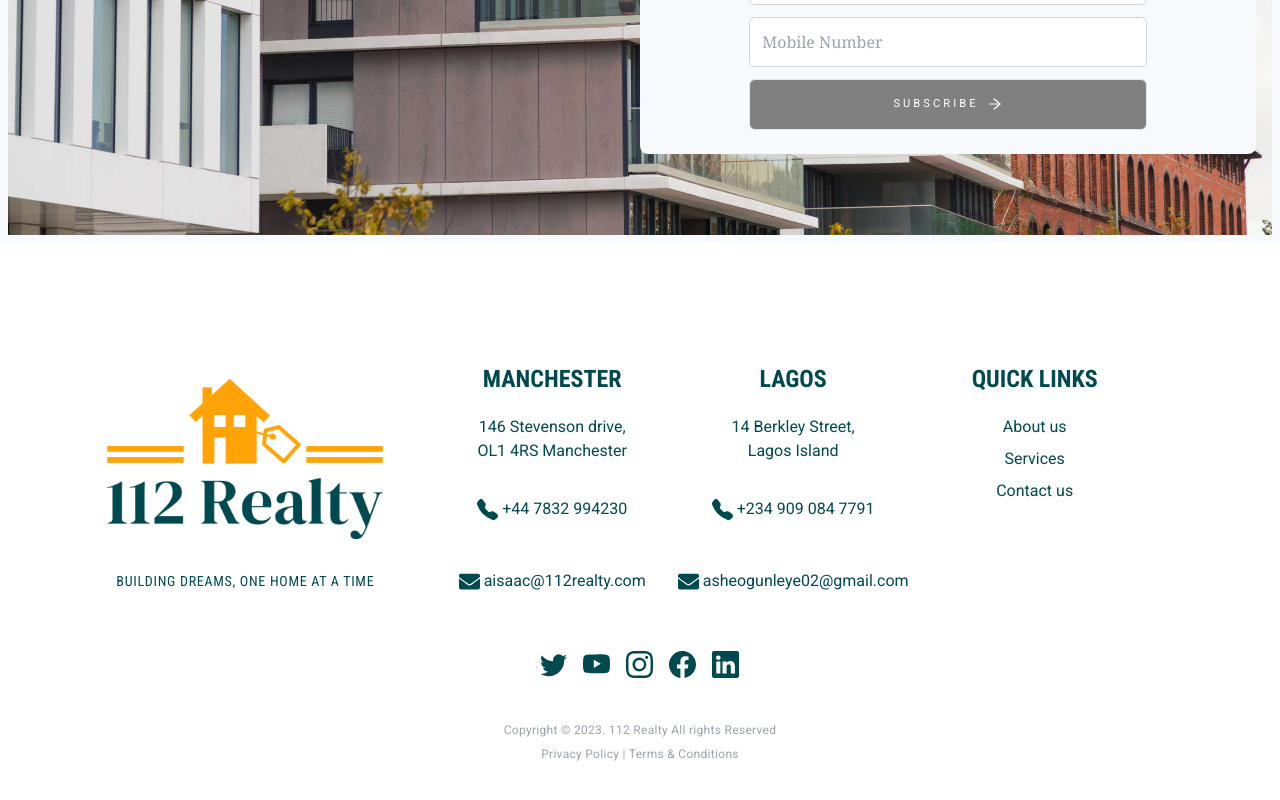
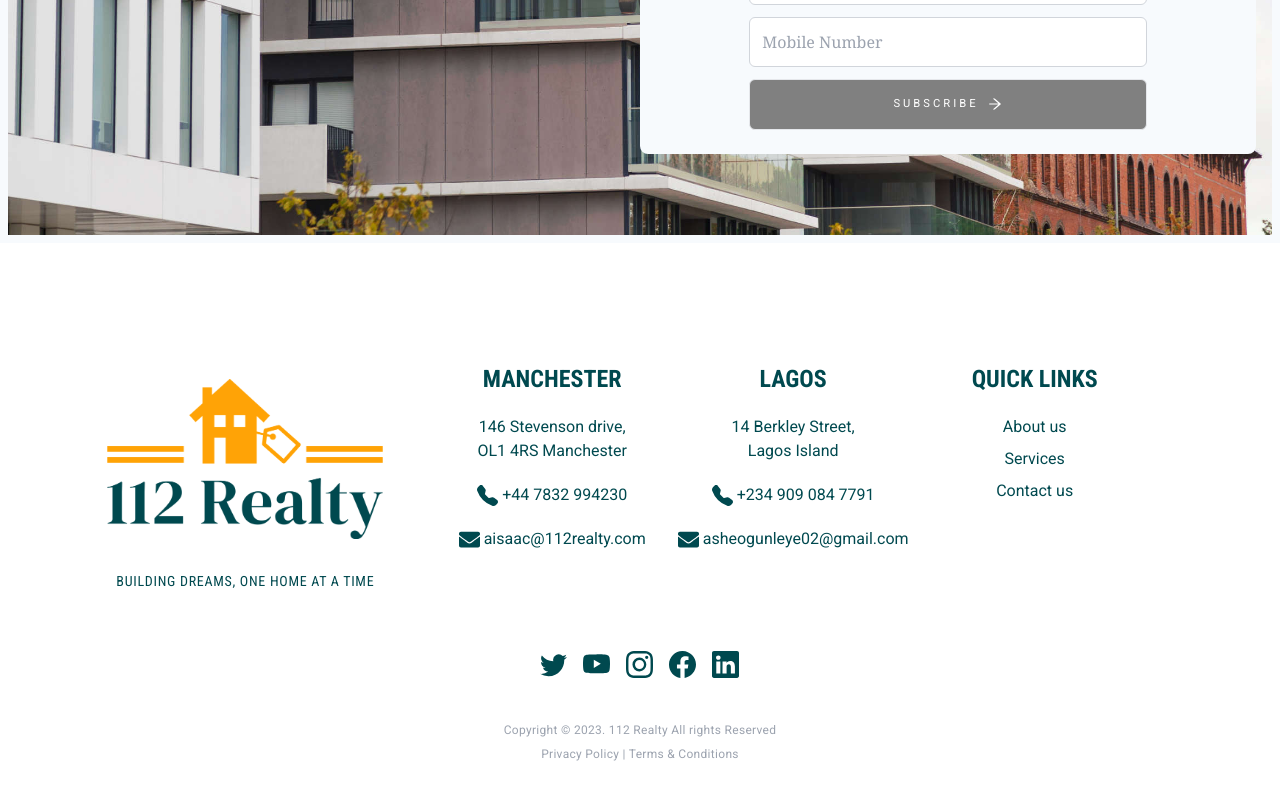
Before and after one commit to Toluwaa-o/112-Realty-Website, a Next.js app: page / in a window 1280 px wide. Shown: the part 5414-6214 px from the top of the page. Built offline with nearby package versions, Linux system fonts and the light colour scheme.

Commit message:
spacing edit

```diff
--- a/app/components/Footer/Location.js
+++ b/app/components/Footer/Location.js
@@ -10,7 +10,7 @@ const roboto_condensed = Roboto_Condensed({
 
 export default function Location() {
   return (
-    <span className="flex justify-between flex-col gap-8 md:flex-row">
+    <span className="flex justify-between flex-col gap-8 md:flex-row items-start">
       <span className="flex flex-col gap-5">
       <h3 className={`${roboto_condensed.className} uppercase text-2xl`}>
         Manchester
--- a/app/components/Footer/LogoSection.js
+++ b/app/components/Footer/LogoSection.js
@@ -7,7 +7,7 @@ const roboto_condensed = Roboto_Condensed({
 
 export default function LogoSection() {
   return (
-    <span className="p-4 max-w-[85%] m-auto grid gap-4">
+    <span className="p-4 max-w-[85%] m-auto grid gap-4 items-start">
       <img
         src="/images/png/logo-no-background.png"
         alt="112 Realty Logo"
```
